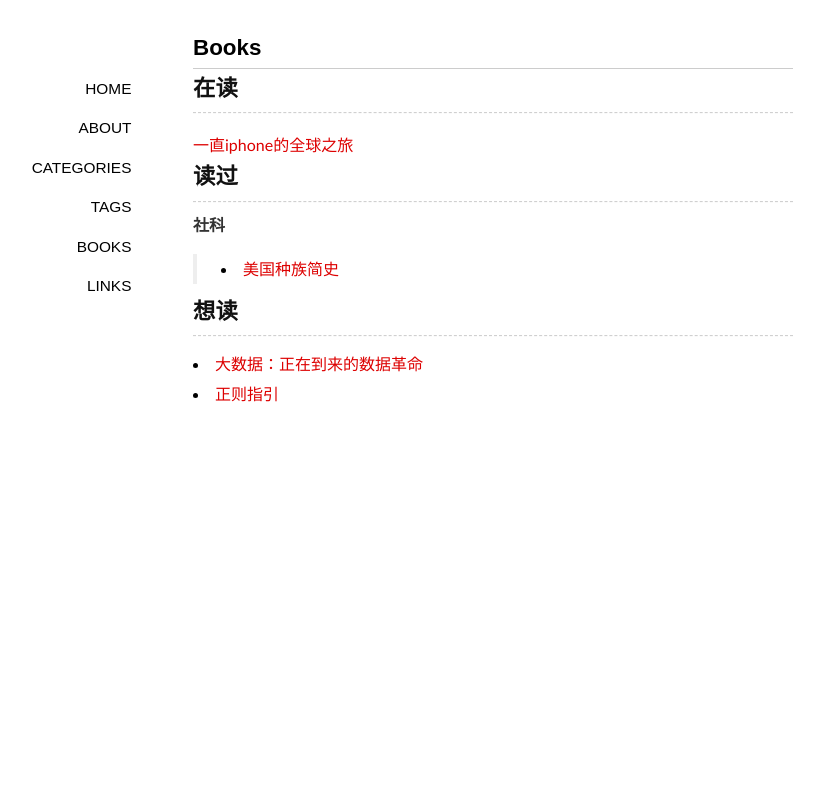
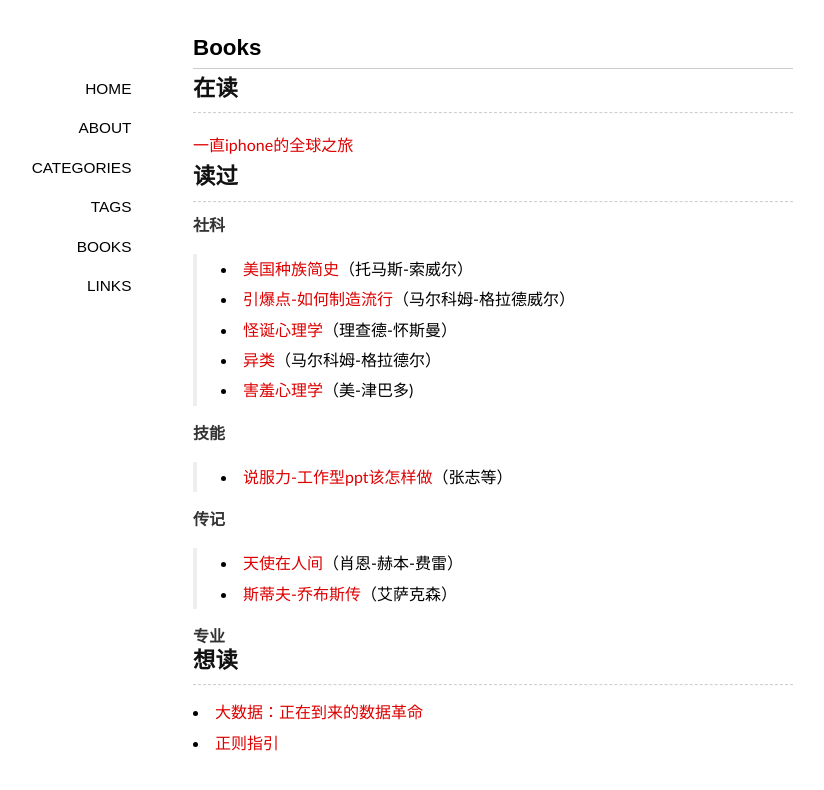
Before and after one commit to lazybios/lazybios.github.com, a Jekyll site: the page built from books/index.md, in a window 1280 px wide. Shown: the top 790 px of the page, without its empty margins (147-971 px from the left). Built offline with Jekyll 4.4.1, drawn with Linux system fonts in a browser that asks for light colours; some web fonts are replaced; Markdown is read by kramdown in place of the engine named in the settings; comment, search, counter and statistics services are not loaded.

Commit message:
update books page

```diff
--- a/books/index.md
+++ b/books/index.md
@@ -12,7 +12,21 @@ comments: yes
 ##读过
 ---------------------------------
 ####社科
-> + [美国种族简史]()
+> + [美国种族简史]()（托马斯-索威尔）
+> + [引爆点-如何制造流行]()（马尔科姆-格拉德威尔）
+> + [怪诞心理学]()（理查德-怀斯曼）
+> + [异类]()（马尔科姆-格拉德尔）
+> + [害羞心理学]()（美-津巴多)
+
+####技能
+> + [说服力-工作型ppt该怎样做]()（张志等）
+
+####传记
+> + [天使在人间]()（肖恩-赫本-费雷）
+> + [斯蒂夫-乔布斯传]()（艾萨克森）
+
+####专业
+
 
 ##想读
 --------------------------------
```
